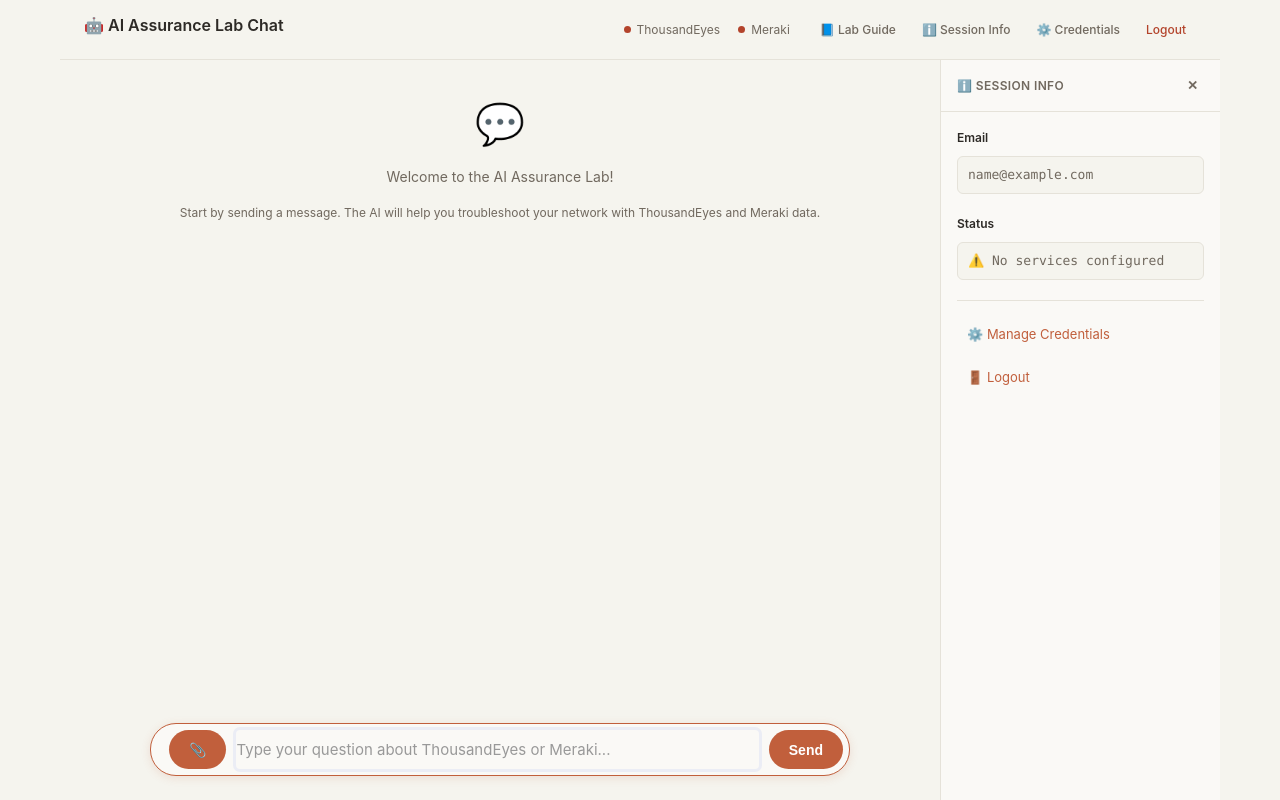
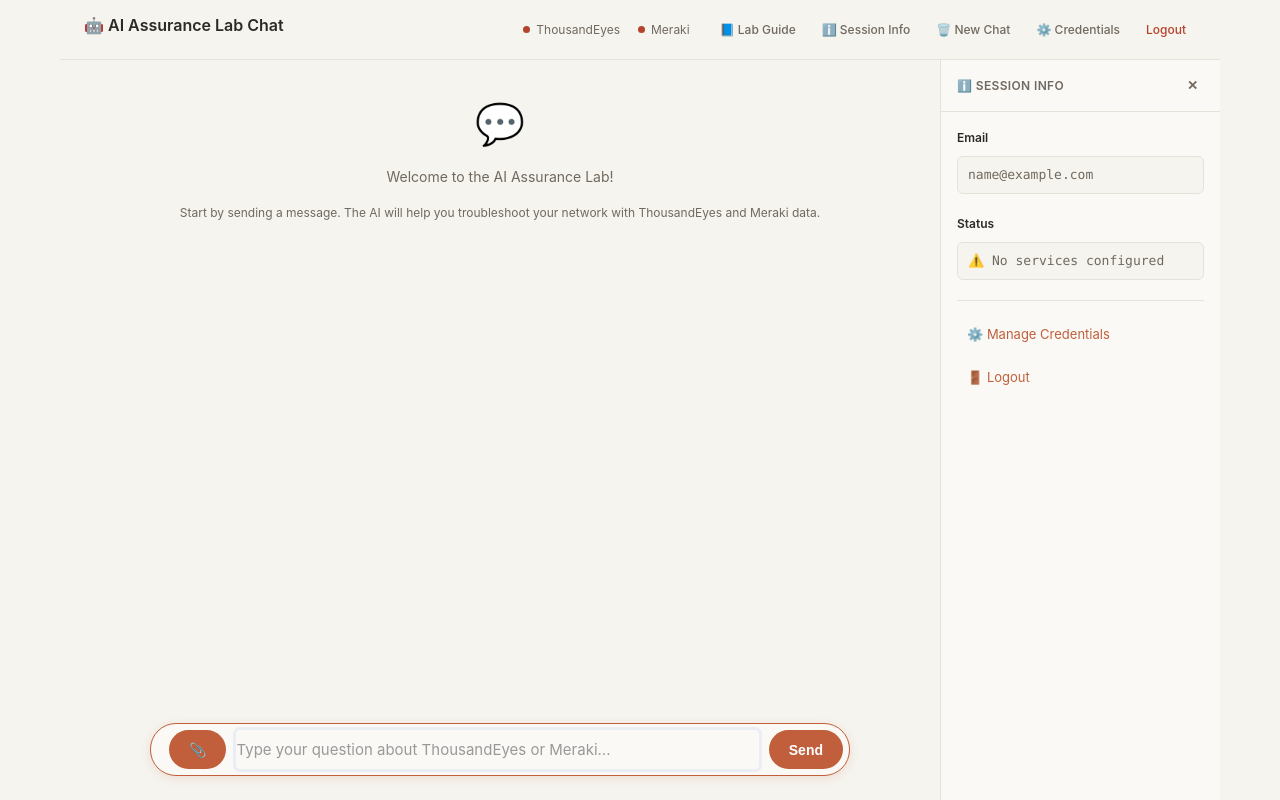
Before and after one commit to sceddy-git/ai-assurance-lab, a Flask app: page /lab in a window 1280 px wide. Run offline with Flask 3, Linux system fonts and the light colour scheme; the visitor is signed in with stand-in values (Sample User, id 1); data that the repository does not hold is empty; some libraries are stand-ins or nearby versions.

Commit message:
Persist chat history across navigation/reload
Conversation history is saved to localStorage (per-user key) after every
message and restored on page load, so navigating to Credentials/Guide/
Progress and back - or just refreshing - no longer loses the chat.
Capped at the last 60 messages. Attachments were already excluded from
conversationHistory, so this stays well within localStorage's quota.

Adds a 'New Chat' header link to explicitly clear history and start over.

Co-authored-by: Cursor <cursoragent@cursor.com>

```diff
--- a/templates/lab.html
+++ b/templates/lab.html
@@ -706,6 +706,7 @@
                     <div class="header-links">
                         <a href="#" id="guideToggle" onclick="toggleGuide(event)">📘 Lab Guide</a>
                         <a href="#" id="infoToggle" onclick="toggleInfoSidebar(event)">ℹ️ Session Info</a>
+                        <a href="#" id="newChatLink" onclick="clearChatHistory(event)" title="Clear this conversation and start fresh">🗑️ New Chat</a>
                         <a href="/credentials">⚙️ Credentials</a>
                         <a href="/admin/students" id="adminLink" style="display: none;">👥 Students</a>
                         <a href="/admin/progress" id="progressLink" style="display: none;">📊 Progress</a>
@@ -797,6 +798,64 @@
         const availabilityStatus = document.getElementById('availability-status');
 
         let conversationHistory = [];
+
+        // ---- Chat persistence (survive navigating away / reloading) ----
+        // Keyed per-user so a shared machine doesn't mix conversations. Only
+        // plain text role/content pairs are ever stored here (attachments
+        // are never added to conversationHistory - see sendMessage()), so
+        // this stays well within localStorage's ~5MB per-origin quota.
+        const CHAT_HISTORY_KEY = 'chatHistory_' + {{ email | tojson }};
+        const CHAT_HISTORY_MAX_MESSAGES = 60;
+
+        function saveChatHistory() {
+            try {
+                const trimmed = conversationHistory.slice(-CHAT_HISTORY_MAX_MESSAGES);
+                localStorage.setItem(CHAT_HISTORY_KEY, JSON.stringify(trimmed));
+            } catch (e) {
+                // Quota exceeded or storage disabled (private browsing) -
+                // chat still works for this session, it just won't persist.
+                console.warn('Could not save chat history:', e);
+            }
+        }
+
+        function restoreChatHistory() {
+            let saved = null;
+            try {
+                saved = JSON.parse(localStorage.getItem(CHAT_HISTORY_KEY) || 'null');
+            } catch (e) {
+                saved = null;
+            }
+            if (!Array.isArray(saved) || saved.length === 0) return;
+
+            conversationHistory = saved;
+            for (const turn of saved) {
+                if (typeof turn.content === 'string') {
+                    addMessage(turn.content, turn.role === 'user');
+                }
+            }
+        }
+
+        function clearChatHistory(event) {
+            if (event) event.preventDefault();
+            if (conversationHistory.length && !confirm('Start a new conversation? This clears the current chat history.')) {
+                return;
+            }
+            conversationHistory = [];
+            localStorage.removeItem(CHAT_HISTORY_KEY);
+            document.getElementById('messages-inner').innerHTML = `
+                <div class="empty-state">
+                    <div class="empty-state-icon">💬</div>
+                    <div class="empty-state-text">
+                        <p>Welcome to the AI Assurance Lab!</p>
+                        <p style="font-size: 12px; margin-top: 5px;">Start by sending a message. The AI will help you troubleshoot your network with ThousandEyes and Meraki data.</p>
+                    </div>
+                </div>`;
+        }
+
+        // Restore any previous conversation for this user. Must run after
+        // addMessage/renderMarkdown are defined below, but function
+        // declarations are hoisted, so this call site is safe.
+        restoreChatHistory();
 
         // ---- Lab Guide sidebar ----
         function toggleGuide(event) {
@@ -1113,6 +1172,7 @@
                 // Attachments aren't replayed on later turns (kept out of the
                 // lightweight text history) to avoid resending large payloads.
                 conversationHistory.push({ role: 'user', content: message || '[Attached file(s)]' });
+                saveChatHistory();
                 messageInput.value = '';
                 selectedFiles = [];
                 renderAttachmentChips();
@@ -1155,6 +1215,7 @@
                 // Add assistant response
                 addMessage(data.response, false);
                 conversationHistory.push({ role: 'assistant', content: data.response });
+                saveChatHistory();
 
                 // Reload credential status (may have changed)
                 loadCredentialStatus();
```
